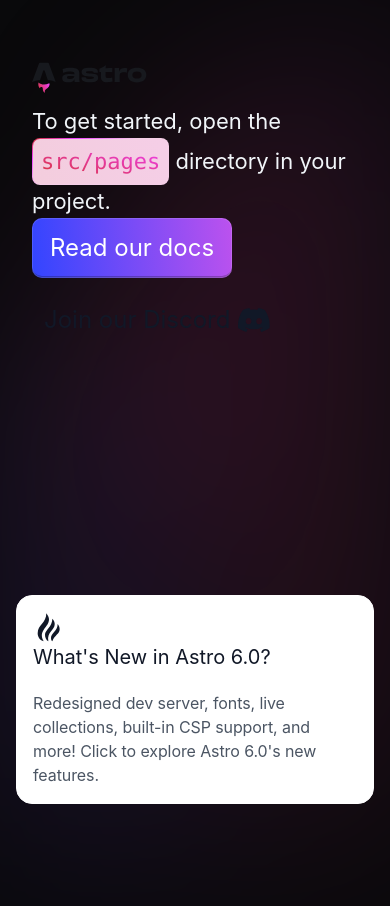
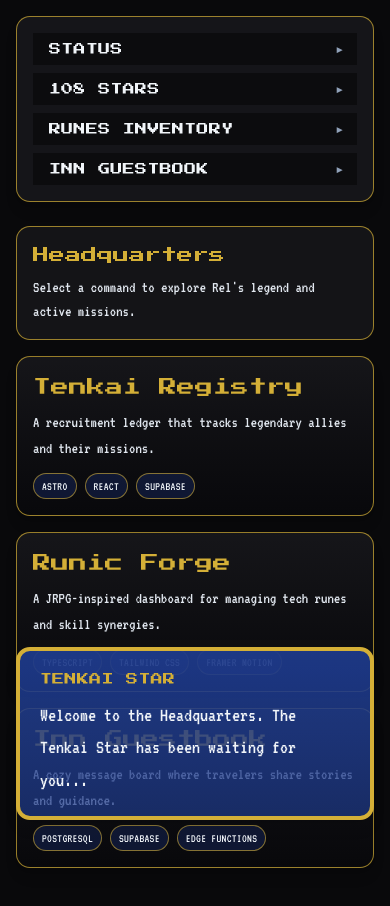
Before and after one commit to FarrelApriandry/suikoden-theme-portfolio, an Astro site: page / in a window 390 px wide. Before the commit the page ends 844 px from the top, so only its background shows below. Built offline with nearby package versions, Linux system fonts and the light colour scheme; Astro itself is replaced by a stand-in of ours.

Commit message:
feat: build HQ layout with nav, tablet, dialogue
Replace the Welcome page with the headquarters layout, adding
navigation, tablet, and dialogue components to match the theme.

```diff
--- /dev/null
+++ b/src/components/ui/NavigationMenu.tsx
@@ -0,0 +1,28 @@
+import { motion } from "framer-motion";
+
+const menuItems = ["Status", "108 Stars", "Runes Inventory", "Inn Guestbook"];
+
+const NavigationMenu = () => {
+  return (
+    <nav
+      aria-label="Main menu"
+      className="flex flex-col gap-2 rounded-xl border border-suikoden-border/70 bg-zinc-900/90 p-4 shadow-lg"
+    >
+      {menuItems.map((item) => (
+        <motion.button
+          key={item}
+          type="button"
+          whileHover={{ x: 10 }}
+          className="group flex items-center justify-between border-l-4 border-transparent bg-zinc-950/70 px-3 py-2 text-left text-xs font-press-start uppercase tracking-wide text-slate-100 transition-colors duration-150 hover:border-suikoden-border hover:text-suikoden-border"
+        >
+          <span>{item}</span>
+          <span className="text-[10px] text-slate-400 group-hover:text-suikoden-border">
+            ►
+          </span>
+        </motion.button>
+      ))}
+    </nav>
+  );
+};
+
+export default NavigationMenu;
--- /dev/null
+++ b/src/components/ui/TabletOfDestiny.tsx
@@ -0,0 +1,54 @@
+const mockProjects = [
+  {
+    title: "Tenkai Registry",
+    description:
+      "A recruitment ledger that tracks legendary allies and their missions.",
+    techStack: ["Astro", "React", "Supabase"],
+  },
+  {
+    title: "Runic Forge",
+    description:
+      "A JRPG-inspired dashboard for managing tech runes and skill synergies.",
+    techStack: ["TypeScript", "Tailwind CSS", "Framer Motion"],
+  },
+  {
+    title: "Inn Guestbook",
+    description:
+      "A cozy message board where travelers share stories and guidance.",
+    techStack: ["PostgreSQL", "Supabase", "Edge Functions"],
+  },
+];
+
+const TabletOfDestiny = () => {
+  return (
+    <section className="grid gap-4 sm:grid-cols-2 xl:grid-cols-3">
+      {mockProjects.map((project) => (
+        <article
+          key={project.title}
+          className="flex h-full flex-col gap-3 rounded-xl border border-suikoden-border/70 bg-gradient-to-b from-zinc-900/90 to-zinc-950/90 p-4 text-slate-100 shadow-lg"
+        >
+          <div className="space-y-2">
+            <h3 className="text-lg font-press-start text-suikoden-border">
+              {project.title}
+            </h3>
+            <p className="text-base leading-relaxed text-slate-200">
+              {project.description}
+            </p>
+          </div>
+          <div className="mt-auto flex flex-wrap gap-2">
+            {project.techStack.map((tech) => (
+              <span
+                key={tech}
+                className="rounded-full border border-suikoden-border/60 bg-suikoden-blue/30 px-2 py-1 text-xs uppercase tracking-wide text-slate-100"
+              >
+                {tech}
+              </span>
+            ))}
+          </div>
+        </article>
+      ))}
+    </section>
+  );
+};
+
+export default TabletOfDestiny;
--- a/src/pages/index.astro
+++ b/src/pages/index.astro
@@ -1,11 +1,37 @@
 ---
-import Welcome from '../components/Welcome.astro';
-import Layout from '../layouts/Layout.astro';
-
-// Welcome to Astro! Wondering what to do next? Check out the Astro documentation at https://docs.astro.build
-// Don't want to use any of this? Delete everything in this file, the `assets`, `components`, and `layouts` directories, and start fresh.
+import DialogueBox from "../components/ui/DialogueBox";
+import NavigationMenu from "../components/ui/NavigationMenu";
+import TabletOfDestiny from "../components/ui/TabletOfDestiny";
+import Layout from "../layouts/Layout.astro";
 ---
 
-<Layout>
-	<Welcome />
+<Layout title="Portofolio Rel - Suikoden">
+  <div class="relative min-h-[80vh] pb-40">
+    <div class="grid gap-6 md:grid-cols-[220px_1fr]">
+      <aside class="space-y-4">
+        <NavigationMenu client:load />
+      </aside>
+      <section class="space-y-4">
+        <header class="rounded-xl border border-suikoden-border/70 bg-zinc-900/80 p-4 text-slate-200">
+          <h1 class="font-press-start text-base text-suikoden-border">
+            Headquarters
+          </h1>
+          <p class="mt-2 text-base">
+            Select a command to explore Rel's legend and active missions.
+          </p>
+        </header>
+        <TabletOfDestiny client:load />
+      </section>
+    </div>
+
+    <div class="pointer-events-none fixed inset-x-0 bottom-6 z-10 flex justify-center px-4">
+      <div class="pointer-events-auto w-full max-w-4xl">
+        <DialogueBox
+          client:load
+          speakerName="Tenkai Star"
+          text="Welcome to the Headquarters. The Tenkai Star has been waiting for you..."
+        />
+      </div>
+    </div>
+  </div>
 </Layout>
```
